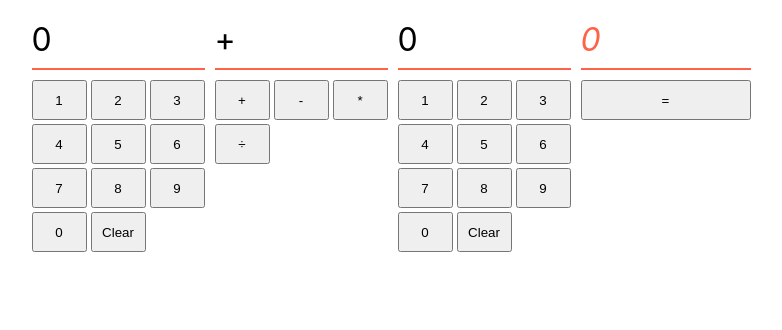
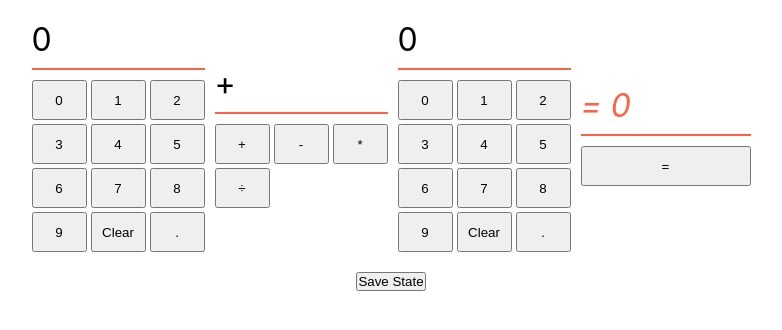
Before and after one commit to boolean-uk/react-state-calculator, a React (Vite) app: page / in a window 1280 px wide. Shown: the top 330 px of the page, without its empty margins (249-1031 px from the left). Built offline with nearby package versions, Linux system fonts and the light colour scheme.

Commit message:
Core+ext

```diff
--- a/src/App.css
+++ b/src/App.css
@@ -1,30 +1,30 @@
 * {
-  padding:0;
-  margin:0;
+  padding: 0;
+  margin: 0;
   box-sizing: border-box;
 }
 
 html {
-  font-family: 'Segoe UI', Tahoma, Geneva, Verdana, sans-serif;
+  font-family: "Segoe UI", Tahoma, Geneva, Verdana, sans-serif;
 }
 
 .calculator {
   display: grid;
-  margin:20px;
+  margin: 20px;
   grid-template-columns: repeat(4, auto);
   justify-content: center;
-  gap:10px;
+  gap: 10px;
 }
 
 .panel {
   display: grid;
   grid-template-rows: 50px 1fr;
-  gap:10px;
+  gap: 10px;
 }
 
 .panel p {
   border-bottom: 2px solid tomato;
-  font-size:2rem;
+  font-size: 2rem;
   min-width: 170px;
 }
 
@@ -32,12 +32,12 @@ html {
   display: grid;
   grid-template-columns: repeat(3, 55px);
   grid-auto-rows: 40px;
-  gap:4px;
+  gap: 4px;
   justify-content: center;
 }
 
 .answer {
-  color:tomato;
+  color: tomato;
   font-style: italic;
 }
 
@@ -45,3 +45,31 @@ html {
   width: 100%;
   height: 40px;
 }
+.center {
+  /* background-color: lightblue; */
+  align-items: center;
+  vertical-align: middle;
+}
+.center2 {
+  display: flex;
+  justify-content: center;
+  /* background-color: lightcoral; */
+  align-items: center;
+  vertical-align: middle;
+  width: 100%;
+}
+
+.center3 {
+  display: flex;
+  flex-direction: column;
+  justify-content: center;
+  align-items: center;
+}
+.stored-result-item {
+  margin: 10px;
+  margin-bottom: 30px;
+  display: flex;
+}
+p {
+  padding-right: 1rem;
+}
--- a/src/App.jsx
+++ b/src/App.jsx
@@ -1,60 +1,143 @@
-import "./App.css"
+import "./App.css";
+import { useState } from "react";
 
 function App() {
+  const [firstNumber, setFirstNumber] = useState("0");
+  const [secondNumber, setSecondNumber] = useState("0");
+  const [operationType, setOperationType] = useState("+");
+  const [result, setResult] = useState("0");
+  const [savedResults, setSavedResults] = useState([]);
 
+  function calculate() {
+    const a = parseFloat(firstNumber);
+    const b = parseFloat(secondNumber);
+    let res;
+    switch (operationType) {
+      case "+":
+        res = a + b;
+        break;
+      case "-":
+        res = a - b;
+        break;
+      case "*":
+        res = a * b;
+        break;
+      case "÷":
+        res = a - b;
+        break;
+
+      default:
+        break;
+    }
+    setResult(res);
+    return res;
+  }
+  function inputNumber(curVal, addVal) {
+    let returnVal;
+    if (curVal.slice(-1) == "." && addVal === ".") return curVal;
+    if (curVal === "0") {
+      returnVal = addVal;
+    } else {
+      returnVal = curVal + addVal;
+    }
+    return returnVal;
+  }
+
+  function saveResult() {
+    const resCalc = calculate();
+    const res = {
+      a: firstNumber,
+      b: secondNumber,
+      operation: operationType,
+      result: resCalc,
+    };
+    setSavedResults([...savedResults, res]);
+  }
+
+  function OpenSaved(O) {
+    console.log(O);
+    setFirstNumber(O.a);
+    setOperationType(O.operation);
+    setSecondNumber(O.b);
+    setResult(O.result);
+  }
+  console.log(savedResults);
   return (
-    <div className="calculator">
-      <div className="panel">
-        <p>0</p>
+    <>
+      <div className="calculator center">
+        <div className="panel ">
+          <p>{firstNumber}</p>
           <div className="numbers">
-          <button>1</button>
-          <button>2</button>
-          <button>3</button>
-          <button>4</button>
-          <button>5</button>
-          <button>6</button>
-          <button>7</button>
-          <button>8</button>
-          <button>9</button>
-          <button>0</button>
-          <button>Clear</button>
+            {Array.from({ length: 10 }, (_, index) => (
+              <button
+                key={index}
+                onClick={() =>
+                  setFirstNumber(inputNumber(firstNumber, index.toString()))
+                }
+              >
+                {index}
+              </button>
+            ))}
+            <button onClick={() => setFirstNumber("0")}>Clear</button>
+            <button
+              onClick={() => setFirstNumber(inputNumber(firstNumber, "."))}
+            >
+              .
+            </button>
           </div>
         </div>
 
         <div className="panel">
-        <p>+</p>
+          <p>{operationType}</p>
           <div className="numbers">
-          <button>+</button>
-          <button>-</button>
-          <button>*</button>
-          <button>÷</button>
+            <button onClick={() => setOperationType("+")}>+</button>
+            <button onClick={() => setOperationType("-")}>-</button>
+            <button onClick={() => setOperationType("*")}>*</button>
+            <button onClick={() => setOperationType("÷")}>÷</button>
           </div>
         </div>
 
         <div className="panel">
-        <p>0</p>
+          <p>{secondNumber}</p>
           <div className="numbers">
-          <button>1</button>
-          <button>2</button>
-          <button>3</button>
-          <button>4</button>
-          <button>5</button>
-          <button>6</button>
-          <button>7</button>
-          <button>8</button>
-          <button>9</button>
-          <button>0</button>
-          <button>Clear</button>
+            {Array.from({ length: 10 }, (_, index) => (
+              <button
+                key={index}
+                onClick={() =>
+                  setSecondNumber(inputNumber(secondNumber, index.toString()))
+                }
+              >
+                {index}
+              </button>
+            ))}
+            <button onClick={() => setSecondNumber("0")}>Clear</button>
+            <button
+              onClick={() => setSecondNumber(inputNumber(secondNumber, "."))}
+            >
+              .
+            </button>
           </div>
         </div>
         <div className="panel answer">
-        <p>0</p>
+          <p>= {result}</p>
           <div>
-          <button>=</button>
+            <button onClick={() => calculate()}>=</button>
           </div>
         </div>
       </div>
-  )
+      <div className="center2">
+        <button onClick={() => saveResult()}>Save State</button>
+      </div>
+      <div className="center3">
+        {savedResults.map((O, index) => (
+          <div className="stored-result-item" key={index}>
+            <p>{`Saved: ${O.a}${O.operation}${O.b}=${O.result}`}</p>
+            <button onClick={(e) => OpenSaved(O)}>Open this result</button>
+          </div>
+        ))}
+      </div>
+    </>
+  );
 }
 
-export default App
+export default App;
```
Lines whose indentation alone changed are shown as unchanged.
